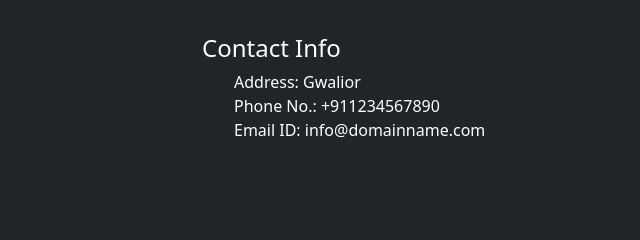
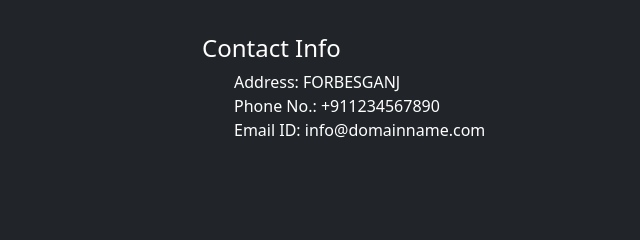
Before and after one commit to Himanshusah85/schoolweb, a plain HTML site: page about-us.html in a window 1280 px wide. Shown: the part 1428-1668 px from the top of the page, 640-1280 px from the left. Drawn offline with nearby package versions, Linux system fonts and the light colour scheme.

Commit message:
Update about-us.html

```diff
--- a/about-us.html
+++ b/about-us.html
@@ -63,8 +63,7 @@
           <nav class="navbar navbar-expand-lg bg-light">
             <div class="container-fluid">
               <a class="navbar-brand" href="index.html">
-                <img
-                  src="logo.png"
+                <img src="logo.png"
                   alt="HIMANSHU web solution"
                   style="width: 120px; height: auto"
                 />
@@ -248,7 +247,7 @@
             <div class="col">
               <h4 class="text-white">Contact Info</h4>
               <ul style="list-style-type: none;">
-                <li class="text-white">Address: Gwalior</li>
+                <li class="text-white">Address: FORBESGANJ</li>
                 <li class="text-white">Phone No.: +911234567890</li>
                 <li class="text-white">Email ID: info@domainname.com</li>
               </ul>
```
